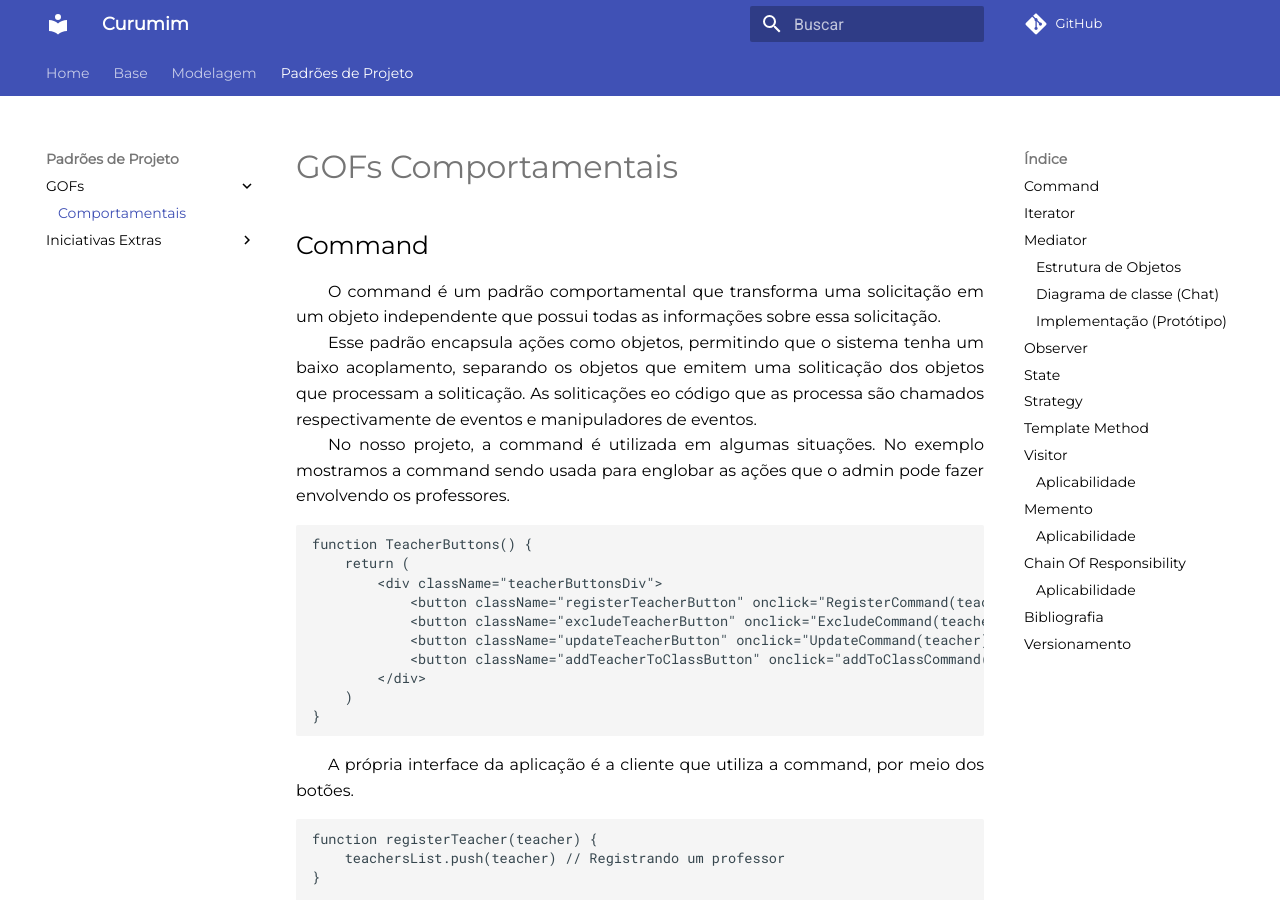
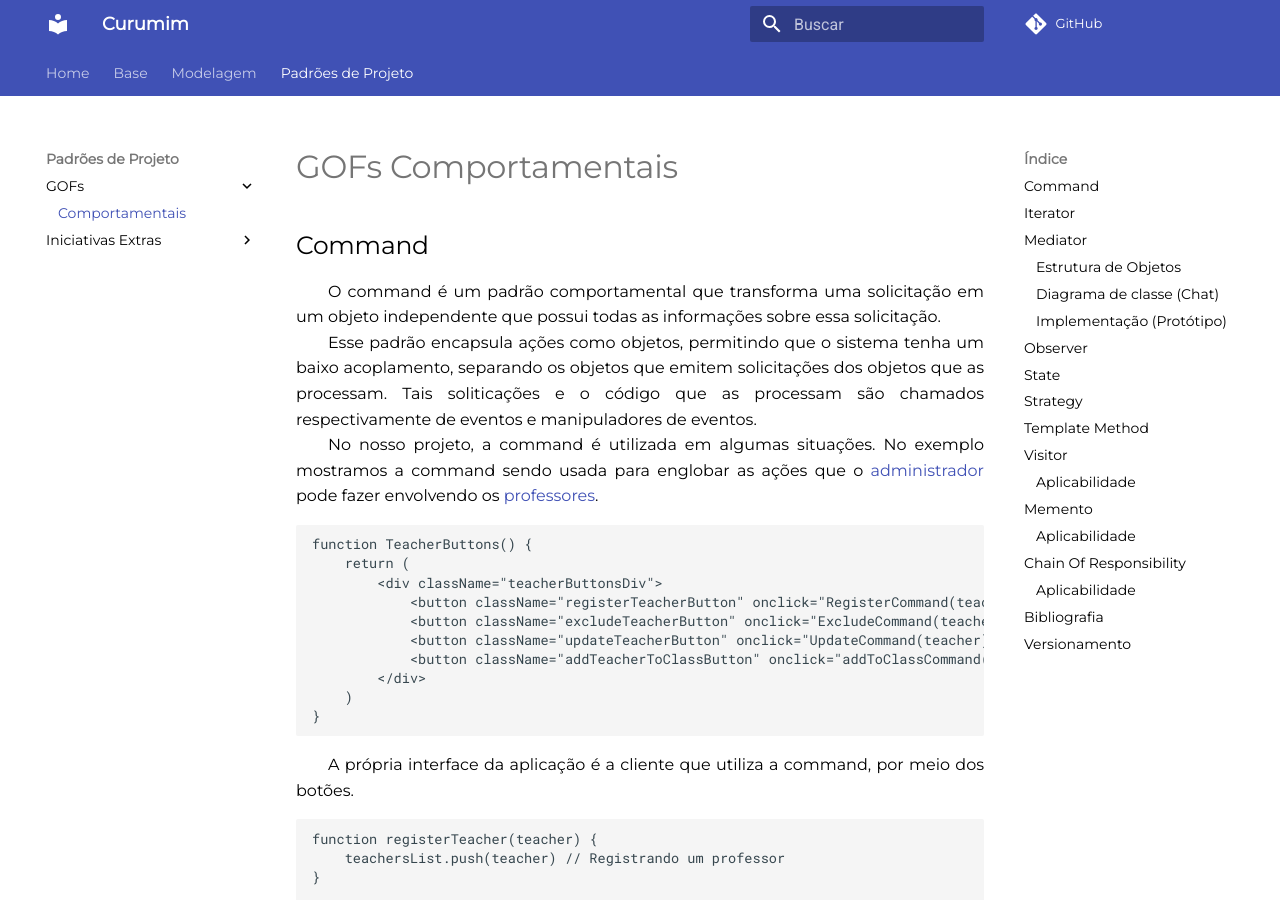
Before and after one commit to UnBArqDsw2021-1/2021.1_G6_Curumim, an MkDocs documentation site: the page built from docs/padroes-de-projeto/gofs-comportamentais.md, in a window 1280 px wide and 900 px high. Built offline with MkDocs 1.6.1 and Material for MkDocs 9.7.7, drawn with Linux system fonts in a browser that asks for light colours; comment, search, counter and statistics services are not loaded; some of the changed text lies outside the part shown.

Commit message:
doc(#146) Ajustando erros de digitação e conferindo lexicos

```diff
--- a/docs/padroes-de-projeto/gofs-comportamentais.md
+++ b/docs/padroes-de-projeto/gofs-comportamentais.md
@@ -3,8 +3,8 @@
 ## Command
 
 &emsp;&emsp;O command é um padrão comportamental que transforma uma solicitação em um objeto independente que possui todas as informações sobre essa solicitação.<br>
-&emsp;&emsp;Esse padrão encapsula ações como objetos, permitindo que o sistema tenha um baixo acoplamento, separando os objetos que emitem uma soliticação dos objetos que processam a soliticação. As soliticações eo código que as processa são chamados respectivamente de eventos e manipuladores de eventos.<br>
-&emsp;&emsp;No nosso projeto, a command é utilizada em algumas situações. No exemplo mostramos a command sendo usada para englobar as ações que o admin pode fazer envolvendo os professores.
+&emsp;&emsp;Esse padrão encapsula ações como objetos, permitindo que o sistema tenha um baixo acoplamento, separando os objetos que emitem solicitações dos objetos que as processam. Tais soliticações e o código que as processam são chamados respectivamente de eventos e manipuladores de eventos.<br>
+&emsp;&emsp;No nosso projeto, a command é utilizada em algumas situações. No exemplo mostramos a command sendo usada para englobar as ações que o [administrador](../../base/requisitos/modelagem/lexicos/#lexico-administrador) pode fazer envolvendo os [professores](../../base/requisitos/modelagem/lexicos/#lexico-professor).
 
 ~~~javascript
 function TeacherButtons() {
@@ -311,7 +311,7 @@ Vlissides
 |1.2|16/09/2021| Introdução ao Mediator e inclusão de bibliografia [2] | Edson Soares |
 |1.3|16/09/2021| Inclusão do diagrama Mediator | Edson Soares |
 |1.4|17/09/2021| Explicação do diagrama de classe | Edson Soares |
-|1.5|18/09/2021| Adição dos padrões Command, Iterator, Observer e State | Daniel Porto, Enzo Gabriel |
+|1.5|18/09/2021| Adição dos padrões Command, Iterator, Observer e State | Daniel Porto e Enzo Gabriel |
 |1.6|19/09/2021| Adição dos padrões Memento e Chain of Responsibility | Mateus O. Patrício |
 |1.7|19/09/2021| Revisão por pares | Daniel Porto e Edson Araujo |
 |1.8|19/09/2021| Construção da estutura de objetos | Edson Soares |
```
